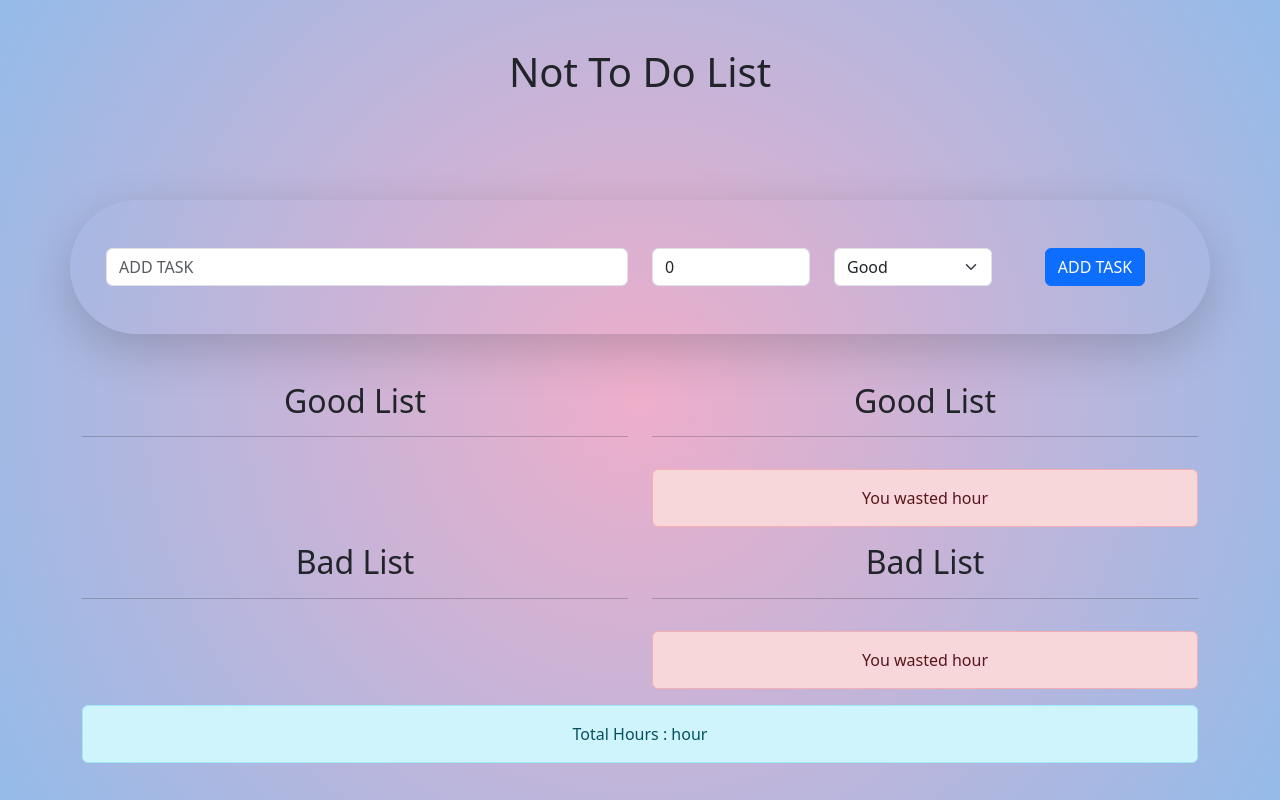
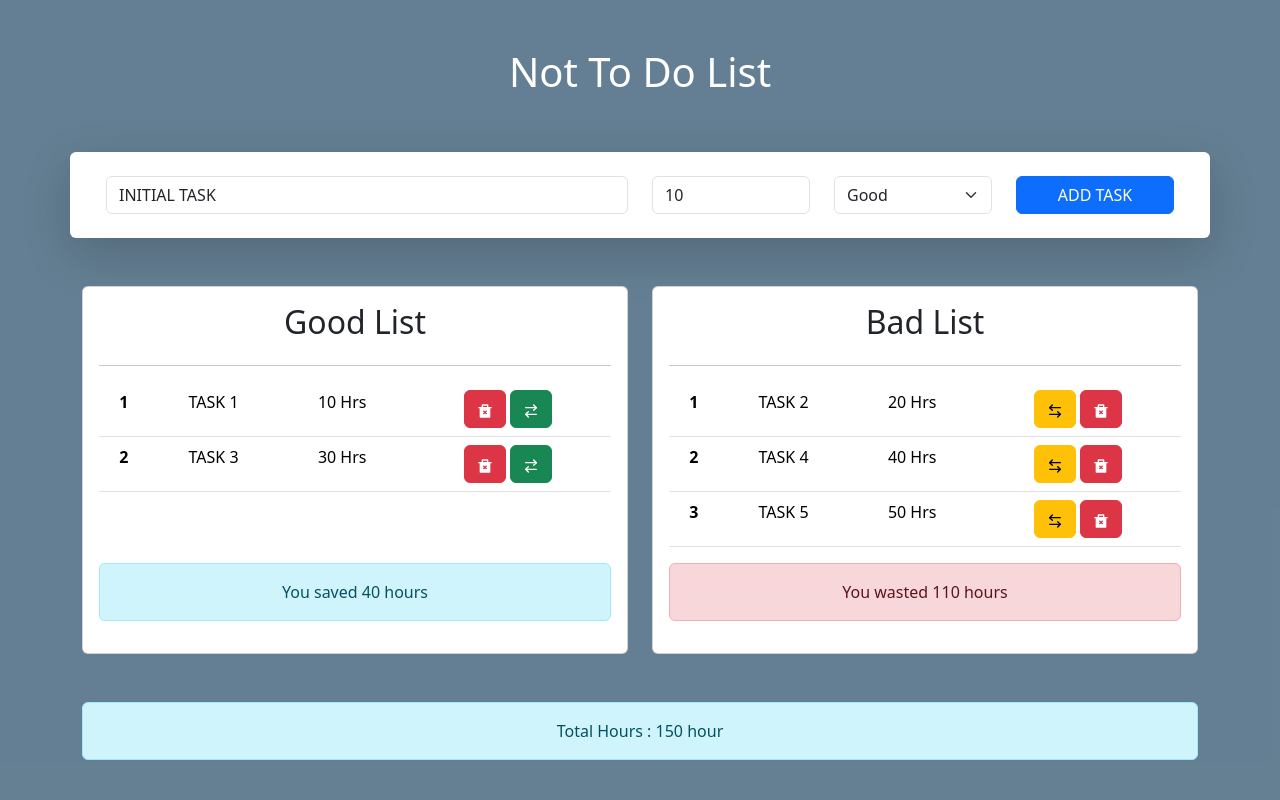
Before and after one commit to subinbajracharya/Not-To-Do-List, a React (Vite) app: page / in a window 1280 px wide. Built offline with nearby package versions, Linux system fonts and the light colour scheme.

Commit message:
functionalities change

```diff
--- a/package.json
+++ b/package.json
@@ -13,7 +13,8 @@
     "bootstrap": "^5.3.6",
     "react": "^19.1.0",
     "react-bootstrap": "^2.10.10",
-    "react-dom": "^19.1.0"
+    "react-dom": "^19.1.0",
+    "react-icons": "^5.5.0"
   },
   "devDependencies": {
     "@eslint/js": "^9.25.0",
--- a/src/App.css
+++ b/src/App.css
@@ -1,17 +1,12 @@
 body {
   margin: 0;
   padding: 0;
-  background: #eeaeca;
-  background: radial-gradient(
-    circle,
-    rgba(238, 174, 202, 1) 0%,
-    rgba(148, 187, 233, 1) 100%
-  );
 }
 
 .wrapper {
   min-width: 100vw;
   min-height: 100vh;
+  background-color: rgba(62, 95, 120, 0.8);
 }
 
 .table {
--- a/src/App.jsx
+++ b/src/App.jsx
@@ -1,4 +1,4 @@
-import { useState } from "react";
+import { useEffect, useState } from "react";
 import reactLogo from "./assets/react.svg";
 import viteLogo from "/vite.svg";
 import "./App.css";
@@ -8,20 +8,115 @@ import ListComponent from "./components/ListComponent";
 import TotalHourComponent from "./components/TotalHourComponent";
 
 function App() {
-  const [count, setCount] = useState(0);
+  const [totalHour, setTotalHour] = useState(0);
+  const [goodHour, setGoodHour] = useState(0);
+  const [badhour, setBadHour] = useState(0);
+
+  let [tasks, setTasks] = useState([
+    {
+      id: "1",
+      task: "TASK 1",
+      hour: 10,
+      type: "good",
+    },
+    {
+      id: "2",
+      task: "TASK 2",
+      hour: 20,
+      type: "bad",
+    },
+    {
+      id: "3",
+      task: "TASK 3",
+      hour: 30,
+      type: "good",
+    },
+    {
+      id: "4",
+      task: "TASK 4",
+      hour: 40,
+      type: "bad",
+    },
+    {
+      id: "5",
+      task: "TASK 5",
+      hour: 50,
+      type: "bad",
+    },
+  ]);
+
+  const calculateTotalHours = (tempTaskList) => {
+    let totalHour = tempTaskList.reduce(
+      (acc, item) => parseInt(item.hour) + acc,
+      0
+    );
+
+    let badHour = tempTaskList.reduce((acc, item) => {
+      return acc + (item.type == "bad" ? parseInt(item.hour) : 0);
+    }, 0);
+
+    let goodHour = tempTaskList.reduce((acc, item) => {
+      return acc + (item.type == "good" ? parseInt(item.hour) : 0);
+    }, 0);
+
+    setTotalHour(totalHour);
+    setBadHour(badHour);
+    setGoodHour(goodHour);
+  };
+
+  useEffect(() => {
+    calculateTotalHours(tasks);
+  }, []);
+
+  const handleOnDelete = (id) => {
+    let updatedTasks = tasks.filter((item) => item.id != id);
+    setTasks(updatedTasks);
+    calculateTotalHours(updatedTasks);
+  };
+
+  const handleOnSwap = async (id) => {
+    let updatedTasks = [...tasks];
+    let taskObj = updatedTasks.find((item) => item.id == id);
+
+    taskObj.type = taskObj.type == "good" ? "bad" : "good";
+
+    setTasks(updatedTasks);
+    calculateTotalHours(updatedTasks);
+  };
+
+  const handleOnAdd = (taskObj) => {
+    // get old task lists
+    let newTaskList = [...tasks];
+
+    // update old task lists and generate new task lists
+    newTaskList.push(taskObj);
+
+    // update the tasks
+    setTasks(newTaskList);
+    calculateTotalHours(newTaskList);
+  };
 
   return (
     <>
-      <div className="wrapper">
+      <div className="wrapper text-white">
         <div className="container text-center">
           {/* Header */}
           <Header title="Not To Do List" />
 
-          <AddTaskForm />
+          {/* Add Task Form */}
+          <AddTaskForm tasks={tasks} handleOnAdd={handleOnAdd} />
 
-          <ListComponent />
+          {/* Task List */}
+          <ListComponent
+            tasks={tasks}
+            handleOnDelete={handleOnDelete}
+            handleOnSwap={handleOnSwap}
+            goodHour={goodHour}
+            badHour={badhour}
+          />
 
-          <TotalHourComponent />
+          {/* Total Hours */}
+          <TotalHourComponent totalHour={totalHour} />
         </div>
       </div>
     </>
--- a/src/components/AddTaskForm.jsx
+++ b/src/components/AddTaskForm.jsx
@@ -1,15 +1,56 @@
-import React from "react";
+import React, { useState } from "react";
 
-const AddTaskForm = () => {
+const AddTaskForm = ({ tasks, handleOnAdd }) => {
+  const generateUniqueId = () => {
+    let stringGenerator =
+      "abcdefghijklmnopqrstuvwxyzABCDEFGHIJKLMNOPQRSTUVWXYZ0123456789";
+
+    let stringLength = 6;
+    let stringValue = "";
+
+    for (let i = 0; i < stringLength; i++) {
+      let randomIndex = Math.floor(Math.random() * stringGenerator.length);
+      stringValue += stringGenerator[randomIndex];
+    }
+
+    return stringValue;
+  };
+
+  const [taskObj, setTaskObj] = useState({
+    task: "INITIAL TASK",
+    hour: 10,
+    type: "good",
+  });
+
+  const handleOnClick = () => {
+    // alert("Add Task Clicked");
+
+    //get new task list
+    let newTask = {
+      ...taskObj,
+      id: generateUniqueId(),
+    };
+
+    handleOnAdd(newTask);
+  };
   return (
-    <div className="row pt-5 pb-5 ps-4 pe-4 mt-5 mb-5 rounded-pill  shadow-lg">
-      <div className="col-sm-12 col-md-6">
+    <div className="row p-4 mb-5 rounded shadow-lg bg-white">
+      <div className="col-12 col-md-6">
         <input
           type="text"
           className="form-control"
           id="task"
           name="task"
           placeholder="ADD TASK"
+          value={taskObj.task}
+          onChange={(e) => {
+            let newTaskObj = {
+              ...taskObj,
+              task: e.target.value,
+            };
+
+            setTaskObj(newTaskObj);
+          }}
         />
       </div>
       <div className="col-sm-12 col-md-3 col-lg-2">
@@ -19,22 +60,42 @@ const AddTaskForm = () => {
           id="hour"
           name="hour"
           placeholder="HOUR"
-          value="0"
+          value={taskObj.hour}
+          onChange={(e) => {
+            let newTaskObj = {
+              ...taskObj,
+              hour: e.target.value,
+            };
+
+            setTaskObj(newTaskObj);
+          }}
         />
       </div>
       <div className="col-sm-12 col-md-3 col-lg-2">
-        <select className="form-select" name="type" id="type">
+        <select
+          className="form-select"
+          name="type"
+          id="type"
+          value={taskObj.type}
+          onChange={(e) => {
+            let newTaskObj = {
+              ...taskObj,
+              type: e.target.value,
+            };
+
+            setTaskObj(newTaskObj);
+          }}
+        >
           <option value="good">Good</option>
           <option value="bad">Bad</option>
         </select>
       </div>
-
       <div className="col-sm-12 col-md-2">
         <button
           type="button"
-          className="btn btn-primary"
+          className="btn btn-primary w-100"
           id="addBtn"
-          onclick="addTask()"
+          onClick={handleOnClick}
         >
           ADD TASK
         </button>
--- a/src/components/Header.jsx
+++ b/src/components/Header.jsx
@@ -3,7 +3,7 @@ import React from "react";
 const Header = (props) => {
   return (
     <div className="row">
-      <div className="col p-5">
+      <div className="col py-5">
         <h1>{props.title}</h1>
       </div>
     </div>
--- a/src/components/ListComponent.jsx
+++ b/src/components/ListComponent.jsx
@@ -1,14 +1,40 @@
 import React from "react";
 import TaskList from "./TaskList";
 
-const ListComponent = () => {
+const ListComponent = ({
+  tasks,
+  handleOnDelete,
+  handleOnSwap,
+  goodHour,
+  badHour,
+}) => {
+  // good list
+  let goodTasks = tasks.filter((item) => item.type == "good");
+
+  // bad list
+  let badTasks = tasks.filter((item) => item.type == "bad");
+
   return (
-    <div className="row">
+    <div className="row mb-5">
       {/* Good List */}
-      <TaskList title="Good List" />
+      <TaskList
+        title="Good List"
+        tasks={goodTasks}
+        handleOnDelete={handleOnDelete}
+        handleOnSwap={handleOnSwap}
+        type="good"
+        hour={goodHour}
+      />
 
       {/* Bad List */}
-      <TaskList title="Bad List" />
+      <TaskList
+        title="Bad List"
+        tasks={badTasks}
+        handleOnDelete={handleOnDelete}
+        handleOnSwap={handleOnSwap}
+        type="bad"
+        hour={badHour}
+      />
     </div>
   );
 };
--- a/src/components/TaskList.jsx
+++ b/src/components/TaskList.jsx
@@ -1,27 +1,92 @@
 import React from "react";
+import { RiDeleteBin2Fill } from "react-icons/ri";
+import { LuArrowLeftRight, LuArrowRightLeft } from "react-icons/lu";
 
-const TaskList = (props) => {
+const TaskList = ({
+  title,
+  type,
+  tasks,
+  handleOnDelete,
+  handleOnSwap,
+  hour,
+}) => {
   return (
-    <>
-      <div className="col-sm-12 col-md-6">
-        <h2>{props.title}</h2>
+    <div className="col-12 col-md-6">
+      <div className="card p-3 h-100">
+        <h2>{title}</h2>
         <hr />
-        <table className="table">
-          <tbody id="goodList"></tbody>
-        </table>
+        <div className="card-body p-0">
+          <table className="table">
+            <tbody id="goodList">
+              {tasks.length === 0 ? (
+                <tr>
+                  <td colSpan="4" className="text-center py-3">
+                    There are no tasks in the list.
+                  </td>
+                </tr>
+              ) : (
+                tasks.map((item, index) => {
+                  return (
+                    <tr key={item.id}>
+                      <th scope="row">{index + 1}</th>
+                      <td>{item.task}</td>
+                      <td>{item.hour} Hrs</td>
+                      <td>
+                        {item.type == "good" ? (
+                          <>
+                            <button
+                              type="button"
+                              className="btn btn-danger"
+                              onClick={() => handleOnDelete(item.id)}
+                            >
+                              <RiDeleteBin2Fill />
+                            </button>{" "}
+                            <button
+                              type="button"
+                              className="btn btn-success"
+                              onClick={() => handleOnSwap(item.id)}
+                            >
+                              <LuArrowRightLeft />
+                            </button>
+                          </>
+                        ) : (
+                          <>
+                            <button
+                              type="button"
+                              className="btn btn-warning"
+                              onClick={() => handleOnSwap(item.id)}
+                            >
+                              <LuArrowLeftRight />
+                            </button>{" "}
+                            <button
+                              type="button"
+                              className="btn btn-danger"
+                              // onclick="deleteTask('Z5zFfV')"
+                              onClick={() => handleOnDelete(item.id)}
+                            >
+                              <RiDeleteBin2Fill />
+                            </button>
+                          </>
+                        )}
+                      </td>
+                    </tr>
+                  );
+                })
+              )}
+            </tbody>
+          </table>
+        </div>
+        {type == "good" ? (
+          <div className="alert alert-info" role="alert">
+            You saved {hour} hours
+          </div>
+        ) : (
+          <div className="alert alert-danger" role="alert">
+            You wasted {hour} hours
+          </div>
+        )}
       </div>
-      <div className="col-sm-12 col-md-6">
-        <h2>{props.title}</h2>
-        <hr />
-        <table className="table">
-          <tbody id="badList"></tbody>
-        </table>
-
-        <div className="alert alert-danger" role="alert">
-          You wasted <span id="badHour"></span> hour
-        </div>
-      </div>
-    </>
+    </div>
   );
 };
 
--- a/src/components/TotalHourComponent.jsx
+++ b/src/components/TotalHourComponent.jsx
@@ -1,11 +1,11 @@
 import React from "react";
 
-const TotalHourComponent = () => {
+const TotalHourComponent = ({ totalHour }) => {
   return (
     <div className="row">
       <div className="col">
         <div className="alert alert-info" role="alert">
-          Total Hours : <span id="totalHour"></span> hour
+          Total Hours : <span id="totalHour">{totalHour}</span> hour
         </div>
       </div>
     </div>
```
Also changed, not shown: 1 other file (tests, documents, lock files or other folders).
